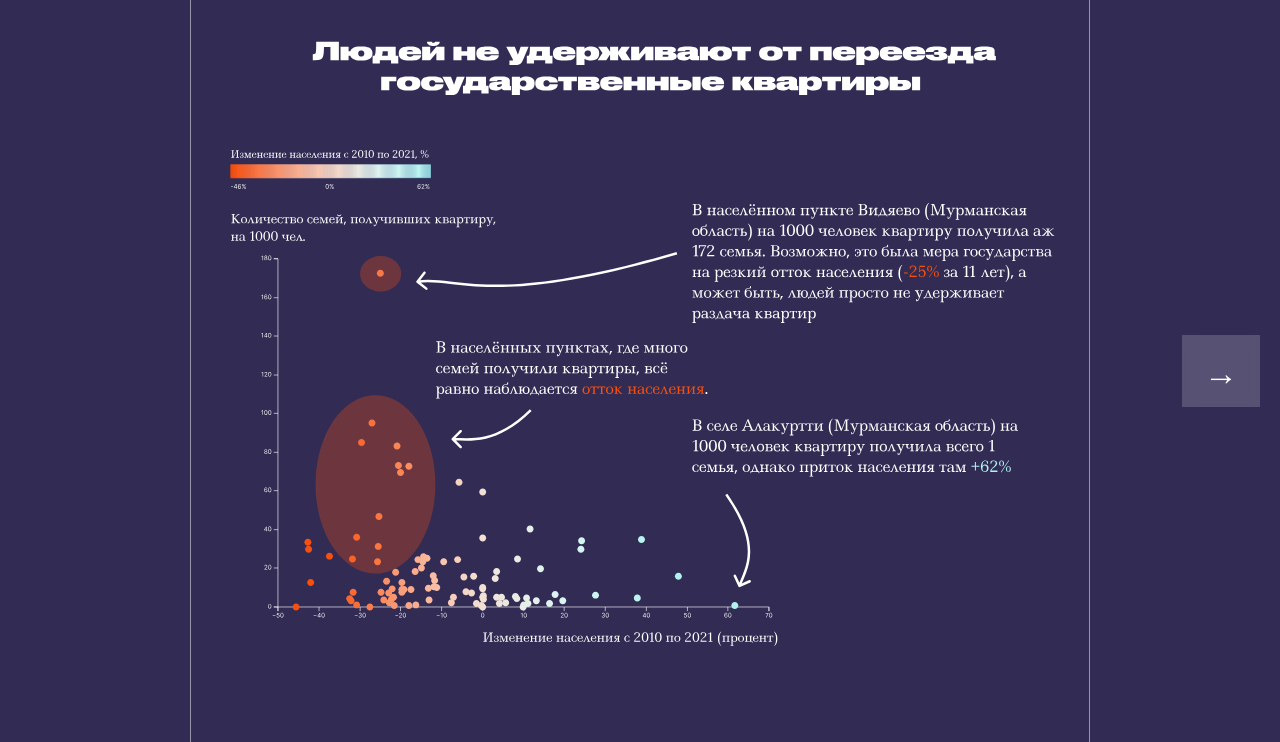
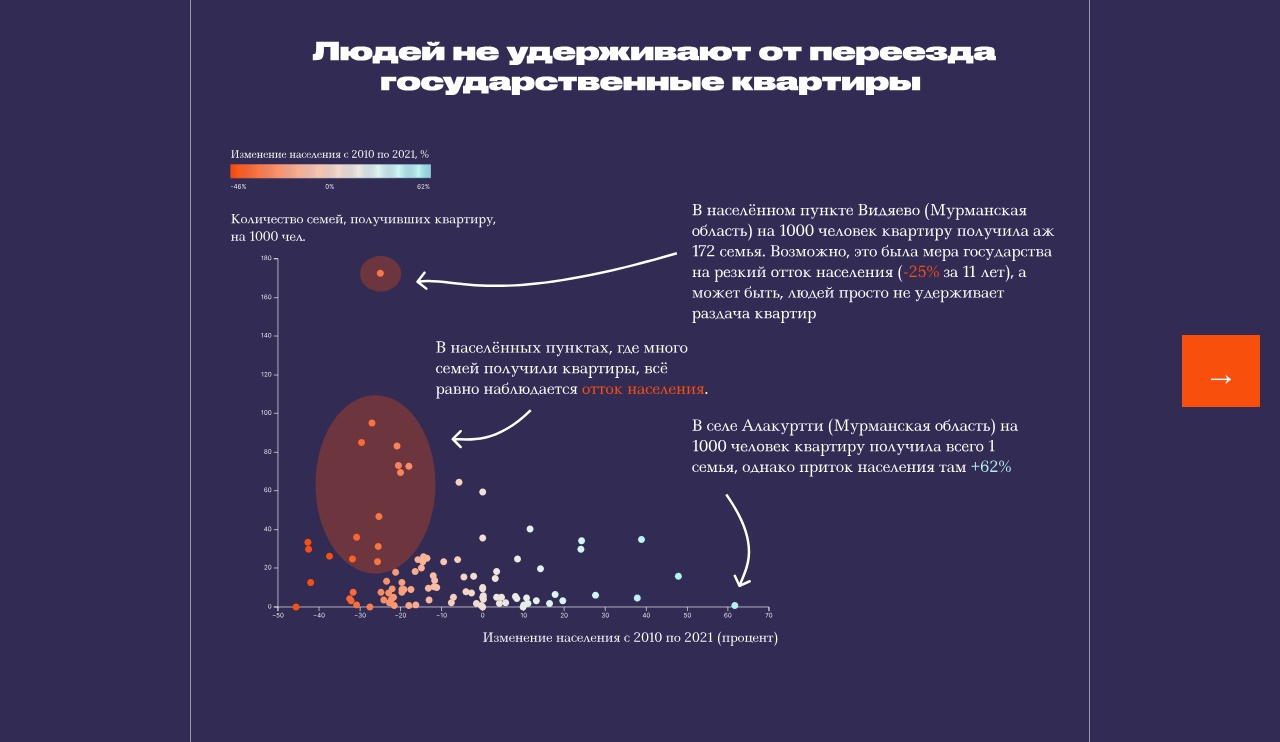
Before and after one commit to Komarik230/SberIndex_ArcticResettlement, a Flask app: page /left in a window 1280 px wide. Shown: the part 1609-2351 px from the top of the page. Run offline with Flask 3, Linux system fonts and the light colour scheme.

Commit message:
all done!!!!!

```diff
--- a/static/style.css
+++ b/static/style.css
@@ -121,7 +121,7 @@ canvas#auroraCanvas {
   opacity: 1;
   transition: opacity 0.3s ease;   /* ← плавное исчезание */
 
-  background: rgba(255,255,255,0.18);
+  background: rgba(249, 79, 13);
   border: none;
   color: white;
   font-family: 'Druk';
```
